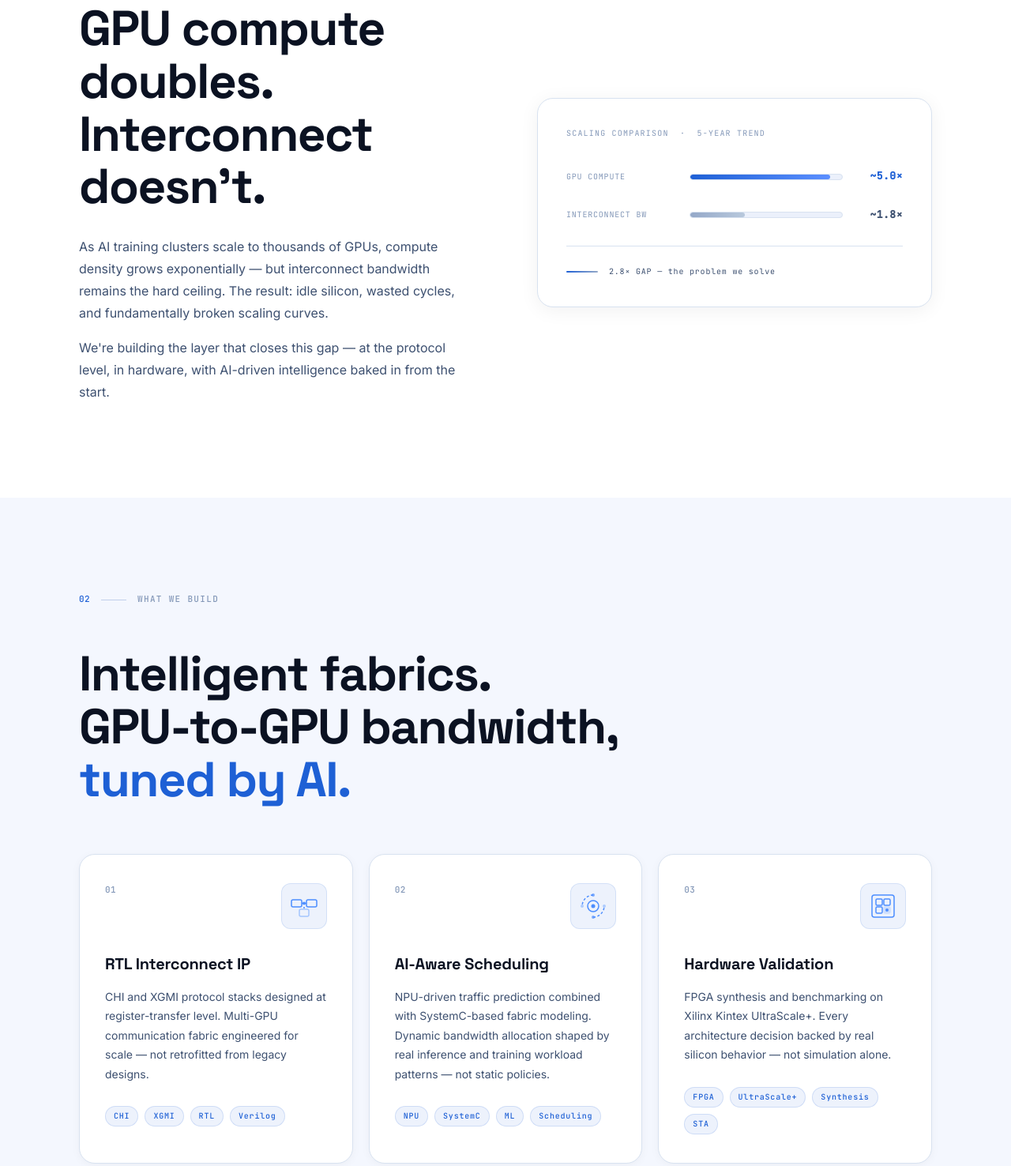
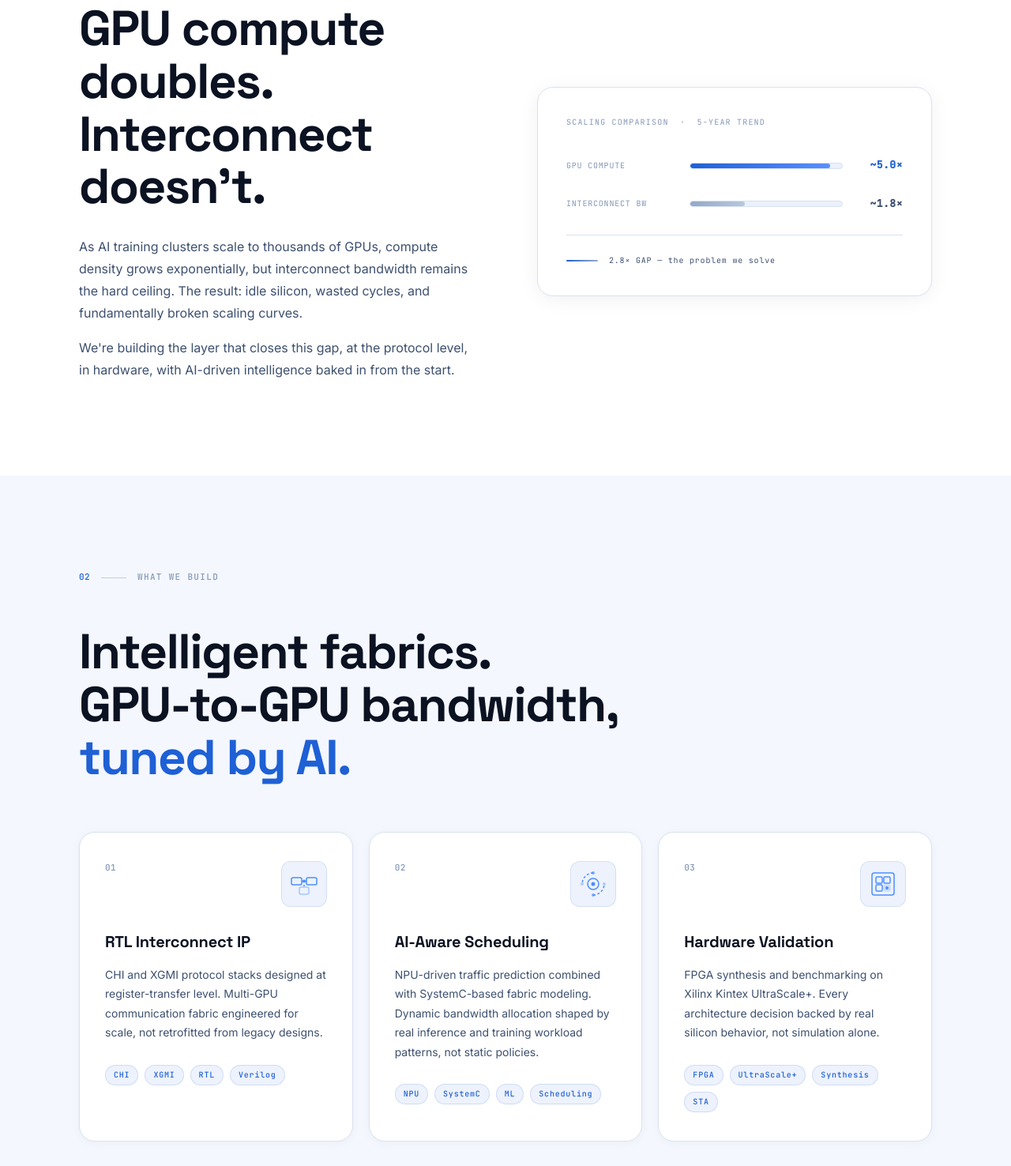
Before and after one commit to shelby-7/Luma-Semiconductors, a plain HTML site: page index.html in a window 1280 px wide. Shown: the part 987-2463 px from the top of the page at 79% size. Drawn offline with Linux system fonts and the light colour scheme.

Commit message:
Remove logo separator line; replace em dashes with commas in paragraphs

```diff
--- a/index.html
+++ b/index.html
@@ -106,8 +106,8 @@
                     <h2 class="section-title" id="problem-heading">
                         GPU compute doubles.<br/>Interconnect doesn't.
                     </h2>
-                    <p class="body-text">As AI training clusters scale to thousands of GPUs, compute density grows exponentially — but interconnect bandwidth remains the hard ceiling. The result: idle silicon, wasted cycles, and fundamentally broken scaling curves.</p>
-                    <p class="body-text muted">We're building the layer that closes this gap — at the protocol level, in hardware, with AI-driven intelligence baked in from the start.</p>
+                    <p class="body-text">As AI training clusters scale to thousands of GPUs, compute density grows exponentially, but interconnect bandwidth remains the hard ceiling. The result: idle silicon, wasted cycles, and fundamentally broken scaling curves.</p>
+                    <p class="body-text muted">We're building the layer that closes this gap, at the protocol level, in hardware, with AI-driven intelligence baked in from the start.</p>
                 </div>
 
                 <div class="problem-right fade-up" style="--delay: 0.2s">
@@ -171,7 +171,7 @@
                         </div>
                     </div>
                     <h3 class="card-title" id="card-title-rtl">RTL Interconnect IP</h3>
-                    <p class="card-body">CHI and XGMI protocol stacks designed at register-transfer level. Multi-GPU communication fabric engineered for scale — not retrofitted from legacy designs.</p>
+                    <p class="card-body">CHI and XGMI protocol stacks designed at register-transfer level. Multi-GPU communication fabric engineered for scale, not retrofitted from legacy designs.</p>
                     <div class="card-tags" aria-label="Technologies">
                         <span class="tag mono">CHI</span>
                         <span class="tag mono">XGMI</span>
@@ -199,7 +199,7 @@
                         </div>
                     </div>
                     <h3 class="card-title" id="card-title-ai">AI-Aware Scheduling</h3>
-                    <p class="card-body">NPU-driven traffic prediction combined with SystemC-based fabric modeling. Dynamic bandwidth allocation shaped by real inference and training workload patterns — not static policies.</p>
+                    <p class="card-body">NPU-driven traffic prediction combined with SystemC-based fabric modeling. Dynamic bandwidth allocation shaped by real inference and training workload patterns, not static policies.</p>
                     <div class="card-tags" aria-label="Technologies">
                         <span class="tag mono">NPU</span>
                         <span class="tag mono">SystemC</span>
@@ -225,7 +225,7 @@
                         </div>
                     </div>
                     <h3 class="card-title" id="card-title-hw">Hardware Validation</h3>
-                    <p class="card-body">FPGA synthesis and benchmarking on Xilinx Kintex UltraScale+. Every architecture decision backed by real silicon behavior — not simulation alone.</p>
+                    <p class="card-body">FPGA synthesis and benchmarking on Xilinx Kintex UltraScale+. Every architecture decision backed by real silicon behavior, not simulation alone.</p>
                     <div class="card-tags" aria-label="Technologies">
                         <span class="tag mono">FPGA</span>
                         <span class="tag mono">UltraScale+</span>
@@ -253,7 +253,7 @@
                 From silicon <span class="accent">to scale.</span>
             </h2>
             <p class="section-sub fade-up" style="--delay: 0.1s">
-                A unified stack — from protocol to fabric to AI scheduler —<br class="hero-br"/>designed to operate as licensable IP.
+                A unified stack, from protocol to fabric to AI scheduler,<br class="hero-br"/>designed to operate as licensable IP.
             </p>
 
             <div class="arch-diagram fade-up" id="arch-diagram" style="--delay: 0.2s" aria-label="Architecture diagram">
--- a/style.css
+++ b/style.css
@@ -229,10 +229,8 @@ button { cursor: pointer; border: none; background: none; }
     font-size: 9px;
     letter-spacing: 0.14em;
     color: var(--text-dim);
-    border-left: 1px solid var(--border-light);
-    padding-left: 10px;
-    margin-left: 2px;
     line-height: 1;
+    padding-left: 4px;
 }
 
 /* Nav links */
```
